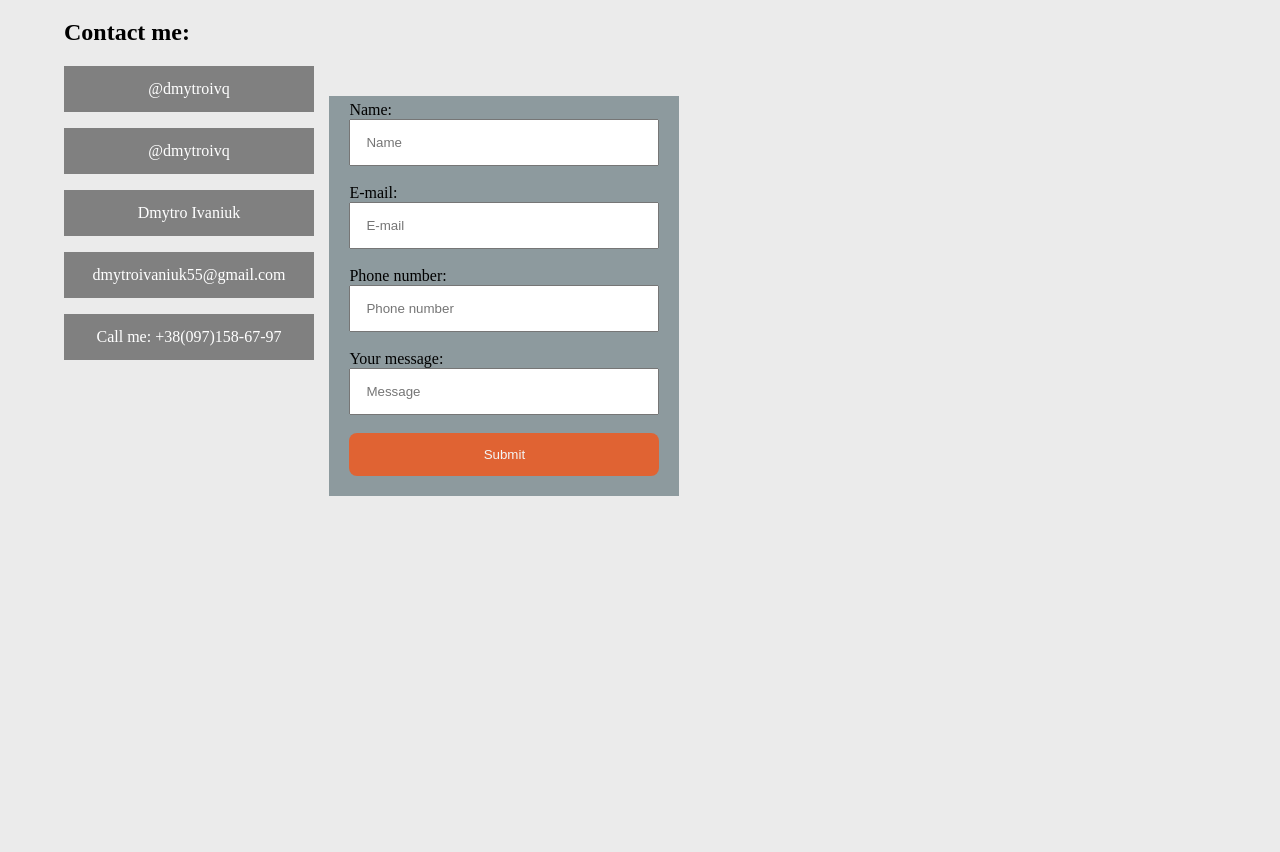
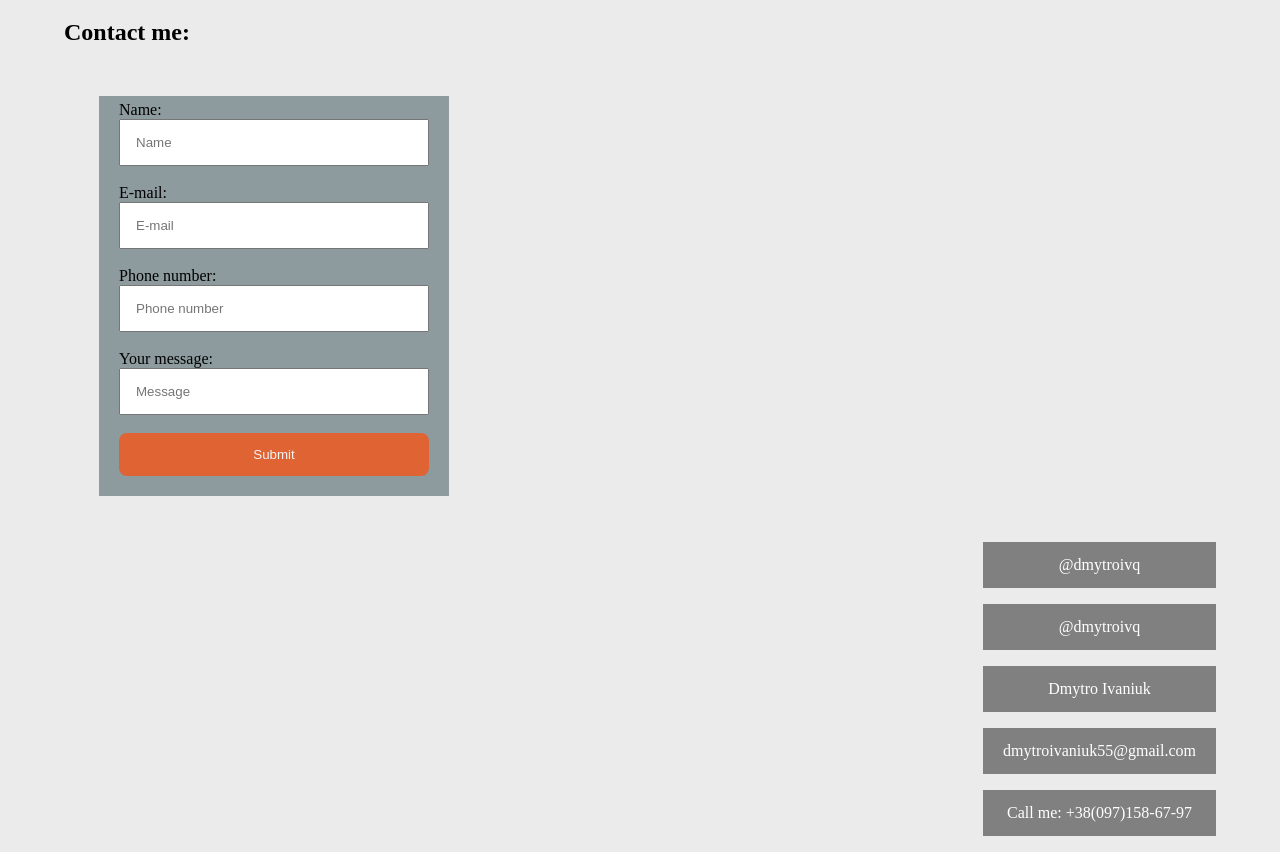
Before and after one commit to DmytroIvaniuk/DmytroIvaniuk.github.io, a plain HTML site: page index.html in a window 1280 px wide. Shown: the part 61-913 px from the top of the page. Before the commit the page ends 800 px from the top, so only its background shows below. Drawn offline with Linux system fonts and the light colour scheme.

```diff
--- a/styles/style.css
+++ b/styles/style.css
@@ -27,7 +27,7 @@ body {
     background-size: cover;
     padding: 25px 20px;
     width: 80%;
-    float: right;
+    float: left;
 }
 
 #submit {
@@ -64,5 +64,6 @@ a:active {
 
 .contacts {
     max-width: 250px;
-    margin-right: 10px;
+    margin: auto;
+    float: right;
 }
```
